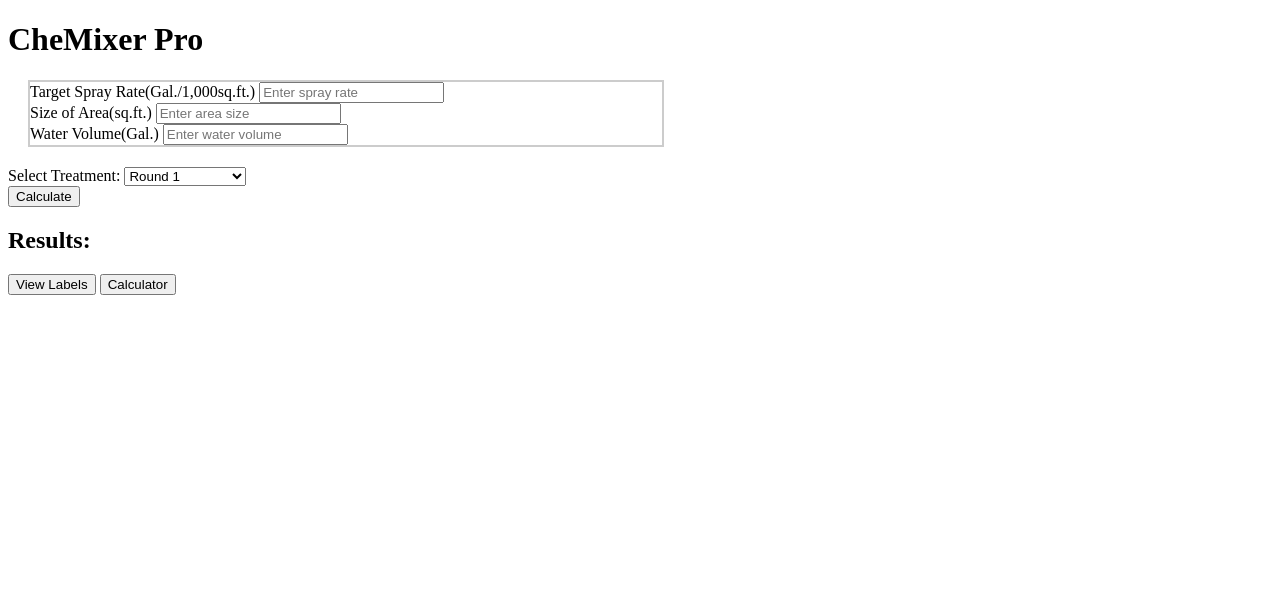
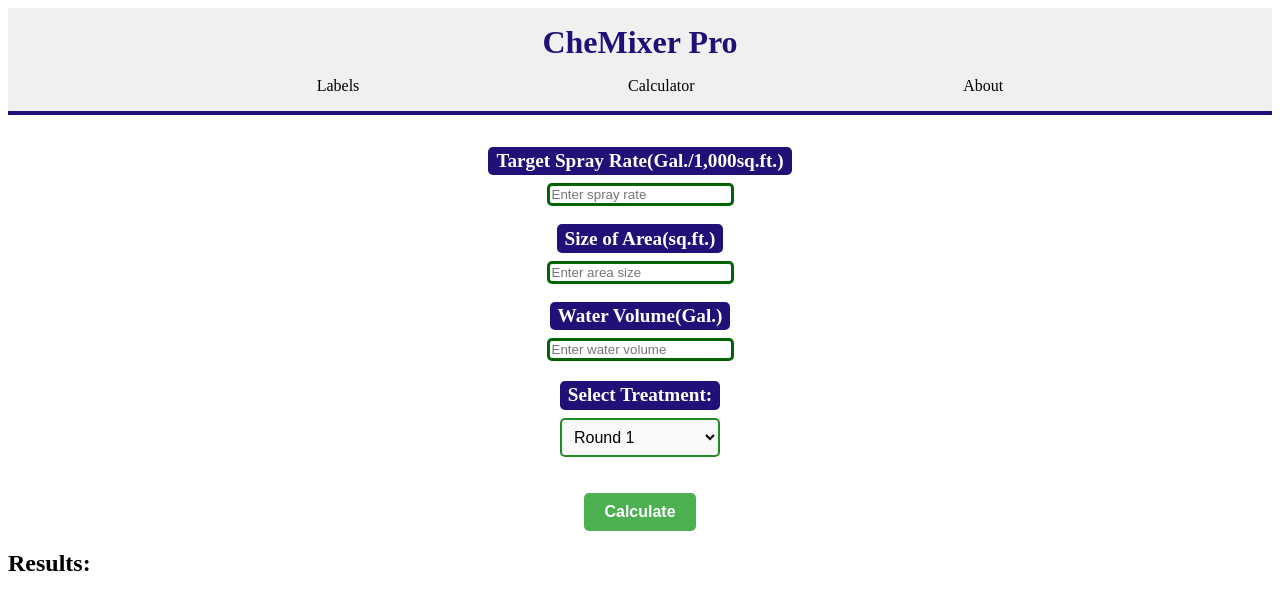
Before and after one commit to CS81Turf/chemixer-pro, a plain HTML site: page index.html in a window 1280 px wide. Drawn offline with Linux system fonts and the light colour scheme; a script that the page names is missing.

Commit message:
Created basic navbar. Started basic styling/UI

```diff
--- a/index.html
+++ b/index.html
@@ -7,9 +7,17 @@
     <link rel="stylesheet" href="styles.css" />
   </head>
   <body>
-    <class="container">
+    <div class="container">
+      <header>
         <h1>CheMixer Pro</h1>
-
+        <nav>
+          <ul>
+            <li>Labels</li>
+            <li>Calculator</li>
+            <li>About</li>
+          </ul>
+        </nav>
+      </header>
       <div class="number-inputs">
         <label for="spray-rate">Target Spray Rate(Gal./1,000sq.ft.)</label>
         <input type="number" id="spray-rate" placeholder="Enter spray rate" />
@@ -18,14 +26,16 @@
         <input type="number" id="area-size" placeholder="Enter area size" />
         <br />
         <label for="water-volume">Water Volume(Gal.)</label>
-        <input type="number" id="water-volume" placeholder="Enter water volume"/>
+        <input
+          type="number"
+          id="water-volume"
+          placeholder="Enter water volume"
+        />
       </div>
-
 
       <div class="dropdown-container">
         <label for="treatmentSelect">Select Treatment:</label>
         <select id="treatmentSelect">
-
           <option value="round1">Round 1</option>
           <option value="round2">Round 2</option>
           <option value="round3">Round 3</option>
@@ -36,24 +46,19 @@
           <option value="grubFleaTick">Grub/Flea & Tick</option>
           <option value="fungicide">Disease Control</option>
           <option value="grassyWeede">Grassy Weed</option>
-
         </select>
       </div>
 
-
-        <button id="calculate-btn">Calculate</button>
+      <div class="btn-container">
+        <button class="calc-btn" id="calculate-btn">Calculate</button>
+      </div>
 
       <div class="results">
         <h2>Results:</h2>
         <p id="chemical-amount"></p>
-            <p id="final-spray-volume"> </p>
+        <p id="final-spray-volume"></p>
       </div>
-
-        <button id="labels-btn">View Labels</button>
-
-        <button id="Calculator">Calculator</button>
-
-
+    </div>
 
     <script src="script.js"></script>
   </body>
--- a/styles.css
+++ b/styles.css
@@ -1,36 +1,93 @@
-.number-inputs {
-    border: 2px solid #ccc;
-    gap: 10px;
-    margin: 20px;
-    width: 50%;
+/* Element Styles */
+h1 {
+    text-align: center;
+    color: #201077;
+    font-size: 2.5rem;
+    margin-top: 1rem;
+    margin-bottom: 1rem;
 }
 
-.dropbtn {
-    background-color: black;
+label {
+    background-color: #201077;
     color: white;
-    padding: 6px;
-    font-size: 16px;
-    border: none;
-    cursor: pointer;
+    font-size: 1.2rem;
+    font-weight: 600;
+    margin-bottom: 0.5rem;
+    border-radius: 5px;
+    padding: 0.2rem 0.5rem;
 }
 
-.preset-dropdown {
-    position: relative;
-    display: inline-block;
+input {
+    border: .2rem solid darkgreen;
+    border-radius: 5px;
 }
 
-.dropdown-content {
-    display: none;
-    position: absolute;
-    background-color: #f9f9f9;
-    min-width: 160px;
-    box-shadow: 0px 8px 16px 0px rgba(0,0,0,0.2);
-    z-index: 1;
+/* Header/Navigation Styling */
+header {
+    background-color: #f0f0f0;
+    padding: 1rem 0;
+    margin-bottom: 2rem;
+    border-bottom: 4px solid #201077;
 }
 
-.dropdown-content a {
-    color: black;
-    padding: 12px 16px;
-    text-decoration: none;
-    display: block;
+header h1 {
+    margin: 0;
+    font-size: 2rem;
+    color: #201077;
 }
+
+nav ul {
+    list-style: none;
+    display: flex;
+    justify-content: space-evenly;
+    margin: 1rem 0 0 0;
+}
+/* Number Inputs Styling */
+.number-inputs {
+    display: flex;
+    flex-direction: column;
+    justify-content: center;
+    align-items: center;
+    /* border: 2px solid #201077; */
+    margin: 20px;
+}
+
+/* Dropdown Menu Styling */
+.dropdown-container {
+    display: flex;
+    flex-direction: column;
+    align-items: center;
+    justify-content: center;
+    margin: 1rem auto;
+    text-align: center;
+    /* border: 2px solid red; */
+}
+
+
+select {
+    padding: 0.5rem;
+    font-size: 1rem;
+    border: 2px solid #228B22;
+    border-radius: 5px;
+    background-color: #f9f9f9;
+}
+
+/* Calculate Button Styling */
+.btn-container {
+    /* border: 2px solid yellow; */
+    display: flex;
+    justify-content: center;
+    align-items: center;
+}
+
+.calc-btn {
+    background-color: #4CAF50;
+    color: white;
+    font-weight: bold;
+    padding: 10px 20px;
+    border: none;
+    border-radius: 5px;
+    cursor: pointer;
+    font-size: 1rem;
+    margin-top: 20px;
+}
```
Lines whose indentation alone changed are shown as unchanged.
